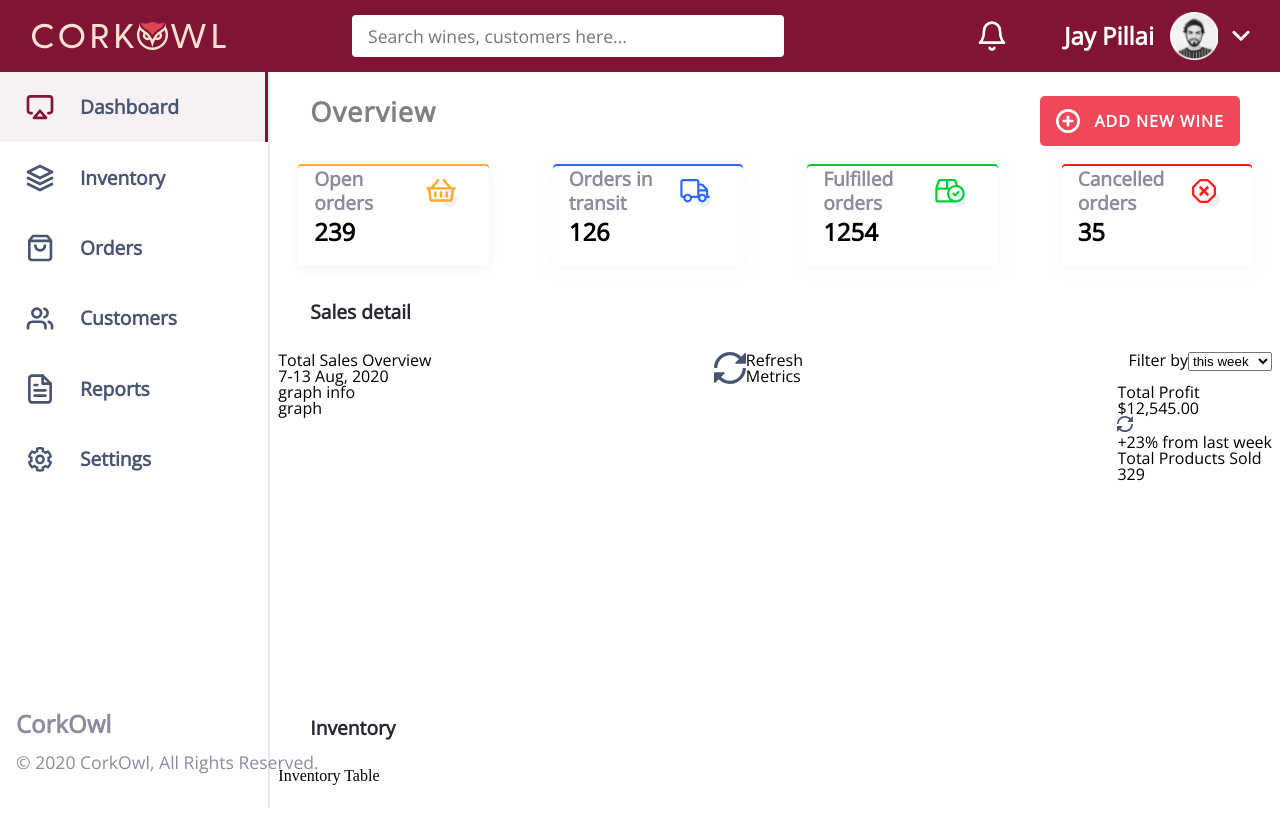
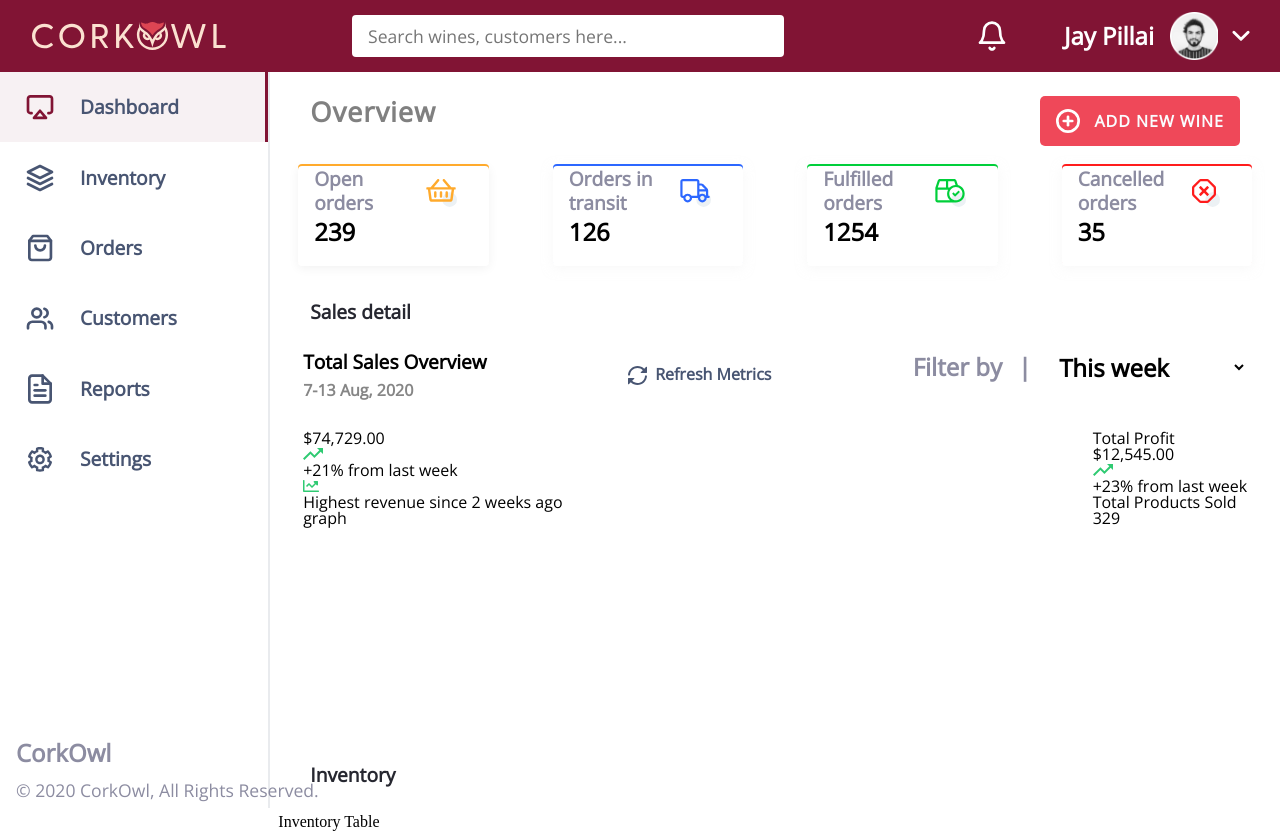
Before and after one commit to bokonist/thinklink-assignment, a React (Create React App) app: page / in a window 1280 px wide. Before the commit the page ends 808 px from the top, so only its background shows below. Built offline with nearby package versions, Linux system fonts and the light colour scheme.

Commit message:
chart header+ styling done

```diff
--- a/src/Components/ChartView.jsx
+++ b/src/Components/ChartView.jsx
@@ -1,6 +1,8 @@
 import React from 'react';
 import refreshIcon from '../assets/refresh.svg';
 import '../styles/ChartView.css';
+import chartRise from '../assets/chartRise.svg';
+import chartRiseWithAxes from '../assets/chartRiseWithAxes.svg';
 
 function ChartView() {
   return (
@@ -21,32 +23,51 @@ function ChartView() {
         <form>
           <label htmlFor="filter-range" className="filter-container">
             <p className="filter-title">Filter by</p>
+            <p className="filter-divider">|</p>
             <select
               name="filter by date range"
               id="filter-range"
               className="filter-range-select"
             >
-              <option value="week">this week</option>
-              <option value="month">this month</option>
-              <option value="year">this year</option>
+              <option value="week">This week</option>
+              <option value="month">This month</option>
+              <option value="year">This year</option>
             </select>
           </label>
         </form>
       </div>
       <div className="chart-view-body-container">
         <div className="graph-container">
-          <div className="graph-info-container">graph info</div>
+          <div className="graph-info-container">
+            <div className="graph-numbers-container">
+              <p className="graph-profit">$74,729.00</p>
+              <div className="graph-insight-container">
+                <img
+                  src={chartRise}
+                  alt="graph insight icon"
+                  className="graph-insight-icon"
+                />
+                <p className="graph-insight">+21% from last week</p>
+              </div>
+            </div>
+            <div className="graph-general-insight-container">
+              <img
+                src={chartRiseWithAxes}
+                alt=""
+                className="graph-general-insight-icon"
+              />
+              <p className="graph-general-insight">
+                Highest revenue since 2 weeks ago
+              </p>
+            </div>
+          </div>
           <div className="graph-container">graph</div>
         </div>
         <div className="general-info-container">
           <h1 className="info-title">Total Profit</h1>
           <p className="net-info-container">$12,545.00</p>
           <div className="insight-container">
-            <img
-              src={refreshIcon}
-              alt="insights icon"
-              className="insight-icon"
-            />
+            <img src={chartRise} alt="insights icon" className="insight-icon" />
             <p className="insight-info">+23% from last week</p>
           </div>
           <h1 className="sales-info-title">Total Products Sold</h1>
--- a/src/styles/ChartView.css
+++ b/src/styles/ChartView.css
@@ -1,5 +1,6 @@
 .chart-view-container {
-  width: 100%;
+  align-self: center;
+  width: 95%;
   display: flex;
   flex-direction: column;
 
@@ -10,19 +11,79 @@
   display: flex;
   flex-direction: row;
   justify-content: space-between;
+  align-items: center;
+
+  margin-bottom: 2rem;
 }
 .header-overview-container {
   display: flex;
   flex-direction: column;
+  justify-content: space-between;
+  align-items: baseline;
+}
+.overview-title {
+  font-size: 1.2rem;
+  font-weight: 600;
+  margin-bottom: 0.7rem;
+}
+.overview-range {
+  font-size: 1rem;
+  font-weight: 600;
+  color: rgba(134, 134, 134, 1);
 }
 .refresh-container {
   display: flex;
   flex-direction: row;
 }
+.refresh-container:hover {
+  cursor: pointer;
+}
+.refresh-icon {
+  height: 1.2rem;
+  width: 1.2rem;
+  margin: 0 0.5rem;
+}
+@keyframes rotate {
+  from {
+    transform: rotate(0deg);
+  }
+  to {
+    transform: rotate(360deg);
+  }
+}
+.refresh-icon:hover {
+  animation: rotate 500ms ease-in-out 0s 1 normal forwards;
+}
+.refresh-title {
+  font-size: 1rem;
+  font-weight: 600;
+  color: rgba(72, 85, 114, 1);
+}
 
 .filter-container {
   display: flex;
   flex-direction: row;
+}
+.filter-title,
+.filter-divider {
+  font-size: 1.5rem;
+  font-weight: 700;
+  color: rgba(140, 140, 161, 1);
+  margin: 0 0.5rem;
+}
+.filter-range-select {
+  height: 2.5rem;
+  width: 13rem;
+  font-size: 1.5rem;
+
+  font-family: 'Open Sans', sans-serif;
+  font-weight: bolder;
+
+  padding: 0 1rem;
+  position: relative;
+  top: -0.5rem;
+  border: none;
+  background-color: white;
 }
 
 .chart-view-body-container {
```
